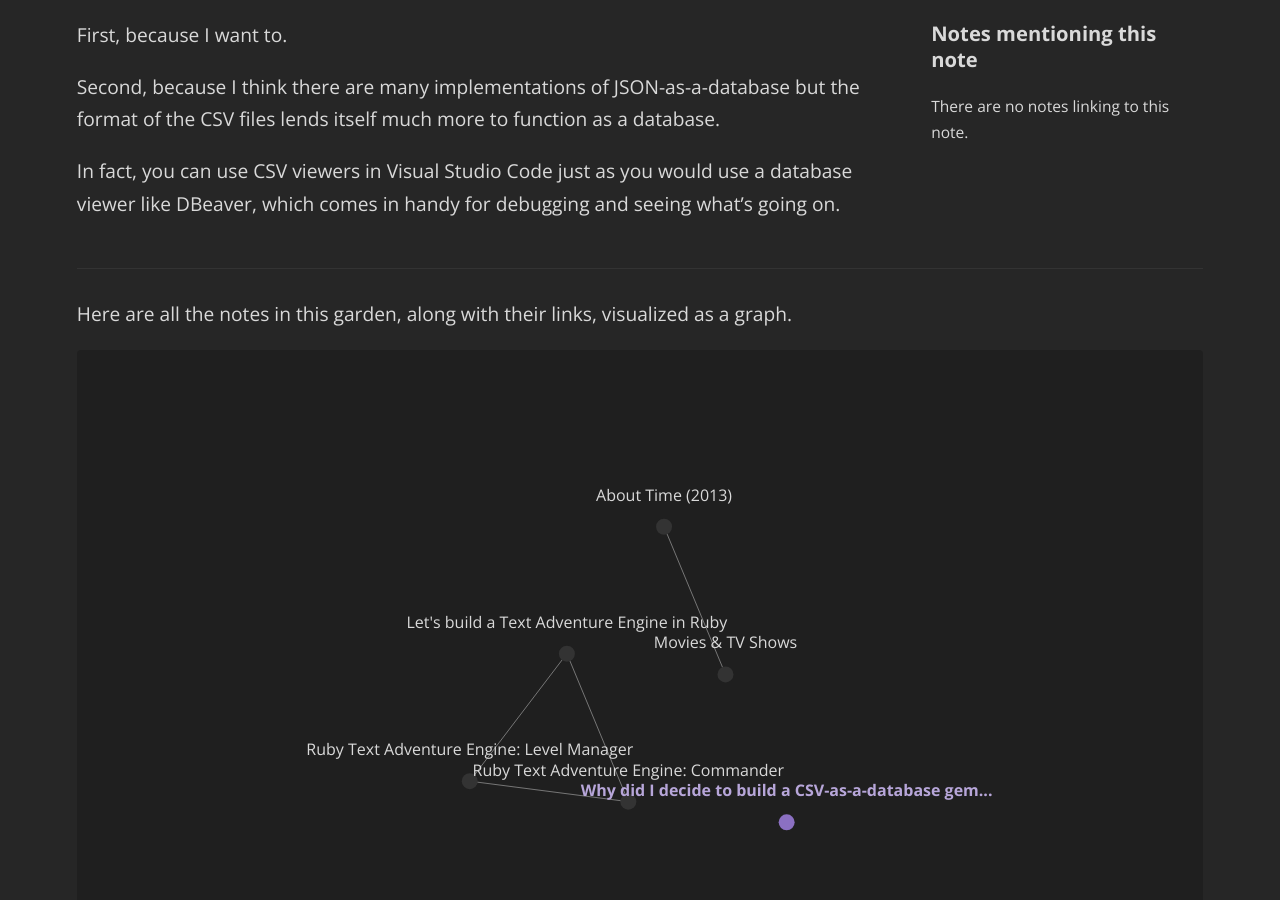
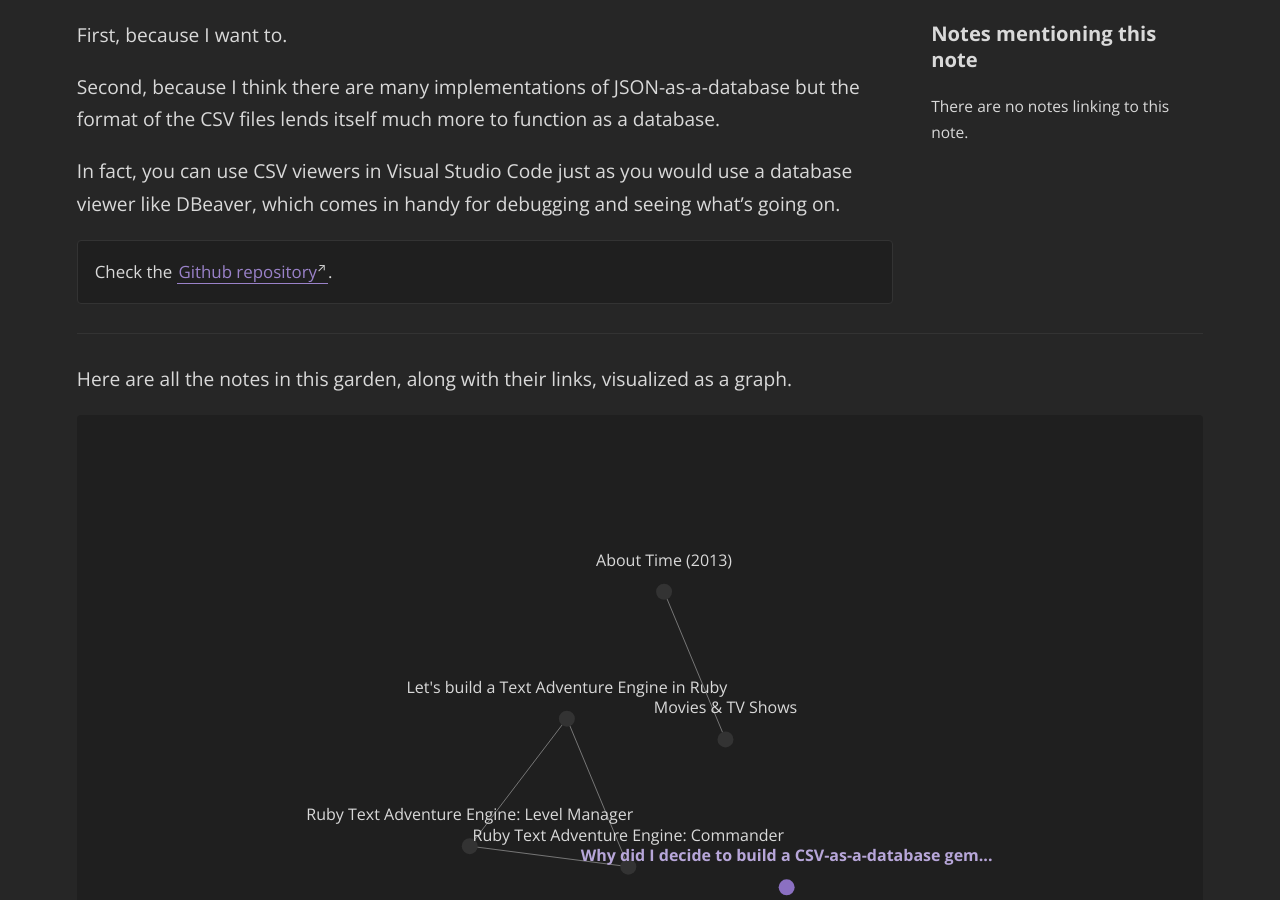
Before and after one commit to devcarlosmolero/garden.carlosmolero.com, a Jekyll site: the page built from _notes/programming/ruby/Why did I decide to build a CSV-as-a-database gem for Ruby.md, in a window 1280 px wide and 900 px high, scrolled down 307 px. Built offline with Jekyll 4.4.1, drawn with Linux system fonts in a browser that asks for light colours.

Commit message:
update: post

```diff
--- a/_notes/programming/ruby/Why did I decide to build a CSV-as-a-database gem for Ruby.md
+++ b/_notes/programming/ruby/Why did I decide to build a CSV-as-a-database gem for Ruby.md
@@ -6,3 +6,7 @@ First, because I want to.
 Second, because I think there are many implementations of JSON-as-a-database but the format of the CSV files lends itself much more to function as a database.
 
 In fact, you can use CSV viewers in Visual Studio Code just as you would use a database viewer like DBeaver, which comes in handy for debugging and seeing what's going on.
+
+<div class="notice">
+Check the  <a target="_blank" href="https://github.com/devcarlosmolero/tabular-db">Github repository</a>.
+</div>
```
